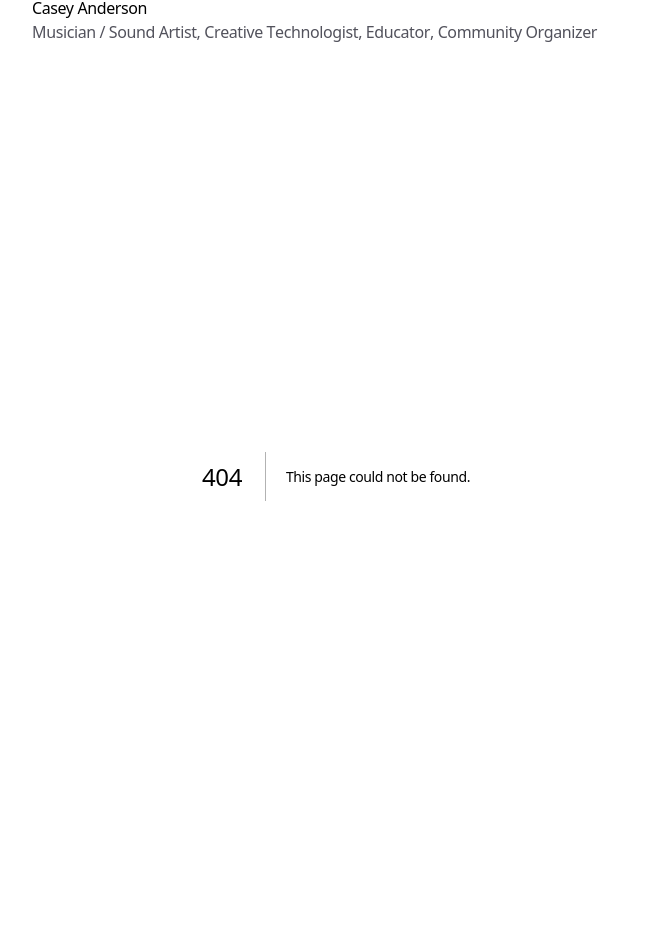
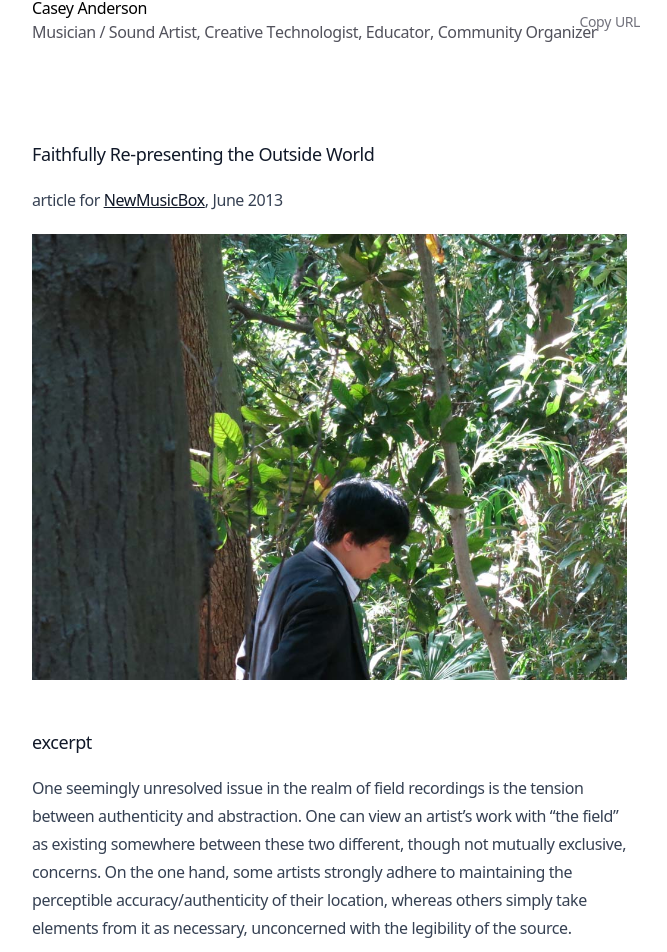
Before and after one commit to caseyanderson/caseyanderson.work, a Next.js app: page /blog/faithfully in a window 1280 px wide. Before the commit this address had no page. Shown: the part 84-1036 px from the top of the page, without its empty margins (304-971 px from the left). Built offline with nearby package versions, Linux system fonts and the light colour scheme.

Commit message:
adds nmb article

```diff
--- /dev/null
+++ b/app/blog/faithfully/page.mdx
@@ -0,0 +1,13 @@
+## Faithfully Re-presenting the Outside World
+article for [NewMusicBox](https://newmusicusa.org/newmusicbox/), June 2013
+
+<Cover src="detour_photo_by_werder4.jpg" />
+
+## excerpt
+One seemingly unresolved issue in the realm of field recordings is the tension between authenticity and abstraction. One can view an artist’s work with “the field” as existing somewhere between these two different, though not mutually exclusive, concerns. On the one hand, some artists strongly adhere to maintaining the perceptible accuracy/authenticity of their location, whereas others simply take elements from it as necessary, unconcerned with the legibility of the source.
+
+Let’s imagine a composer who is enamored with the sound of the Swiss Alps and decides to make a field recording there. This composer wants to portray the most accurate, pristine document of the aural landscape as possible. Such a composer is motivated by authenticity, likely hoping to make the listener feel like he/she is actually there, or perhaps hoping to entice the listener to travel to the location. Generally this privilege of locational authenticity is assumed to be the driving force behind field recording work.
+
+On the other end of the spectrum, we can imagine a composer who is interested in using something from the aural landscape, perhaps the canned music played by an ice cream truck as it travels through his/her neighborhood, simply as one amongst many other sounds. In this mode of working, one does not particularly care whether or not the recording’s location (or source) is intelligible. This locationally independent, or more abstract, mode of working is assumed to belong to the realm of electronic music, and furthermore assumed to be different than field recording.
+
+Read the full article [here](https://newmusicusa.org/nmbx/faithfully-re-presenting-the-outside-world/).
--- a/app/data.ts
+++ b/app/data.ts
@@ -126,28 +126,34 @@ export const BLOG_POSTS: BlogPost[] = [
         uid: 'blog-8',
     },
     {
+        title: 'Faithfully Re-presenting the Outside World'
+        description: 'a discussion of abstraction and representation in the practice of field recording, for NewMusicBox',
+        link: '/blog/faithfully',
+        uid: 'blog-9',
+    },
+    {
         title: 'Electric Melon',
         description: 'a hands-on technology workshop in which participants create and perform with an amplified melon',
         link: '/blog/electric-melon',
-        uid: 'blog-9',
+        uid: 'blog-10',
     },
     {
         title: 'Rainforest IV, David Tudor',
         description: 'designed technology for, and installed, this landmark Tudor sound installation',
         link: '/blog/rainforest',
-        uid: 'blog-10',
+        uid: 'blog-11',
     },
     {
         title: 'Changes: 64 Studies for 6 Harps, James Tenney',
         description: 'recovered and completed this massive, unfinished Tenney project for archiving, recording, and performance',
         link: '/blog/changes',
-        uid: 'blog-11',
+        uid: 'blog-12',
     },
     {
         title: 'The Experimental Music Yearbook',
         description: 'a repository and periodic festival archiving the methods and styles of artists working in the experimental music tradition',
         link: '/blog/emy',
-        uid: 'blog-12',
+        uid: 'blog-13',
     },
     ]
 
```
Also changed, not shown: public/images/detour_photo_by_werder4.jpg (added).
